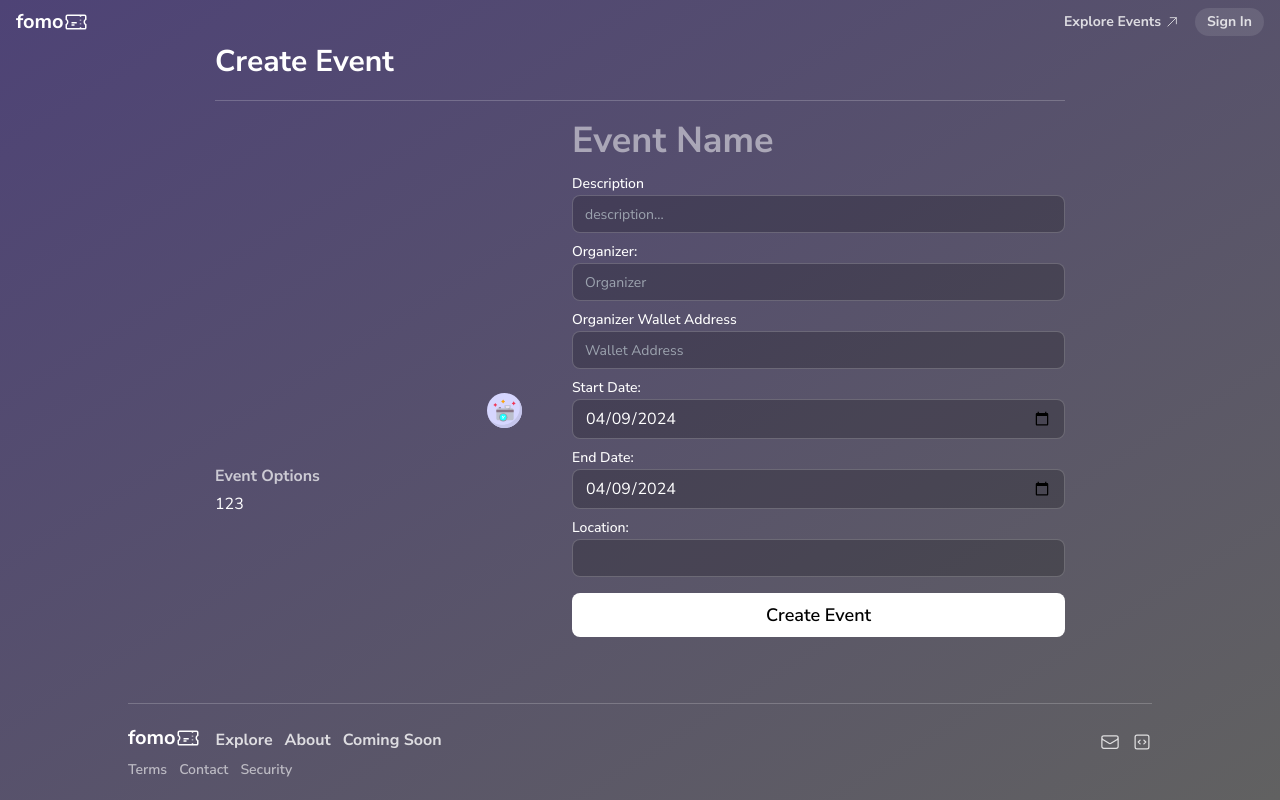
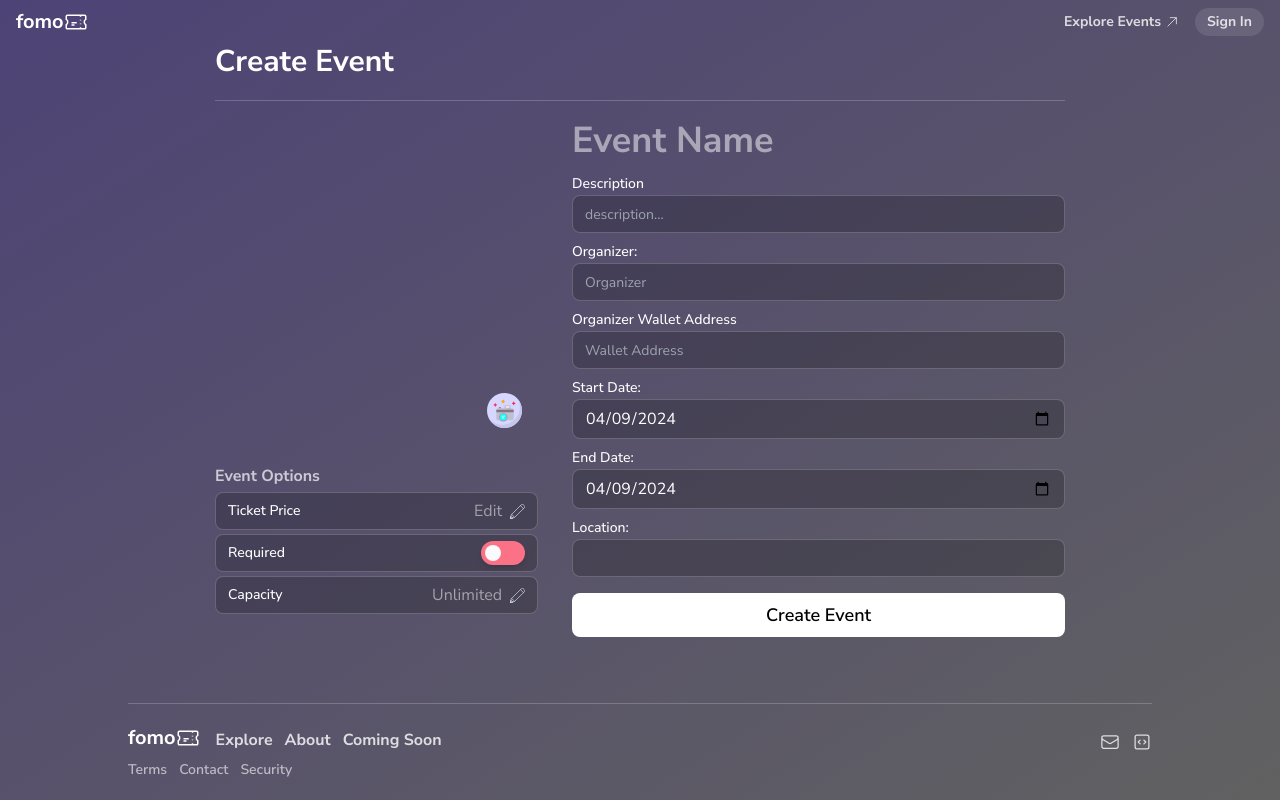
Before and after one commit to kevinpauljacob/fomo, a Next.js app in the folder client/: page /create in a window 1280 px wide. Built offline with nearby package versions, Linux system fonts and the light colour scheme.

Commit message:
event options added

```diff
--- a/client/src/app/create/page.tsx
+++ b/client/src/app/create/page.tsx
@@ -122,9 +122,45 @@ export default function CreateEvent() {
               </div>
               <p className="text-white/70 font-bold mt-5 mb-1">Event Options</p>
               <div>
-                <button>1</button>
-                <button>2</button>
-                <button>3</button>
+                <div className="flex justify-between bg-black/20 autofill-none outline-none border border-white/20 rounded-lg px-3 py-1.5 mt-1">
+                  <Label className="flex justify-center items-center">Ticket Price</Label>
+                  <div className="flex gap-2">
+                    <button className="flex gap-2 justify-center items-center">
+                      <p className="text-white/50">Edit</p>
+                      <Image
+                        src={"/pencilo.svg"}
+                        alt="edit"
+                        width={15}
+                        height={15}
+                        className="cursor-pointer"
+                      />
+                    </button>
+                  </div>
+                </div>
+                <div className="flex justify-between bg-black/20 autofill-none outline-none border border-white/20 rounded-lg px-3 py-1.5 mt-1">
+                  <Label className="flex justify-center items-center">Required</Label>
+                  <div className="flex justify-center items-center">
+                    <label className="relative inline-flex items-center cursor-pointer">
+                      <input type="checkbox" value="" className="sr-only peer" />
+                      <div className="group peer ring-0 bg-rose-400  rounded-full outline-none duration-300 after:duration-300 w-11 h-6 shadow-md peer-checked:bg-emerald-500  peer-focus:outline-none  after:rounded-full after:absolute after:bg-gray-50 after:outline-none after:h-4 after:w-4 after:top-1 after:left-1 after:flex after:justify-center after:items-center peer-checked:after:translate-x-5  peer-hover:after:scale-95"></div>
+                    </label>
+                  </div>
+                </div>
+                <div className="flex justify-between bg-black/20 autofill-none outline-none border border-white/20 rounded-lg px-3 py-1.5 mt-1">
+                  <Label className="flex justify-center items-center">Capacity</Label>
+                  <div className="flex gap-2">
+                    <button className="flex gap-2 justify-center items-center">
+                      <p className="text-white/50">Unlimited</p>
+                      <Image
+                        src={"/pencilo.svg"}
+                        alt="edit"
+                        width={15}
+                        height={15}
+                        className="cursor-pointer"
+                      />
+                    </button>
+                  </div>
+                </div>
               </div>
             </div>
             <div className="w-[58%]">
```
Also changed, not shown: client/public/pencilo.svg (added).
